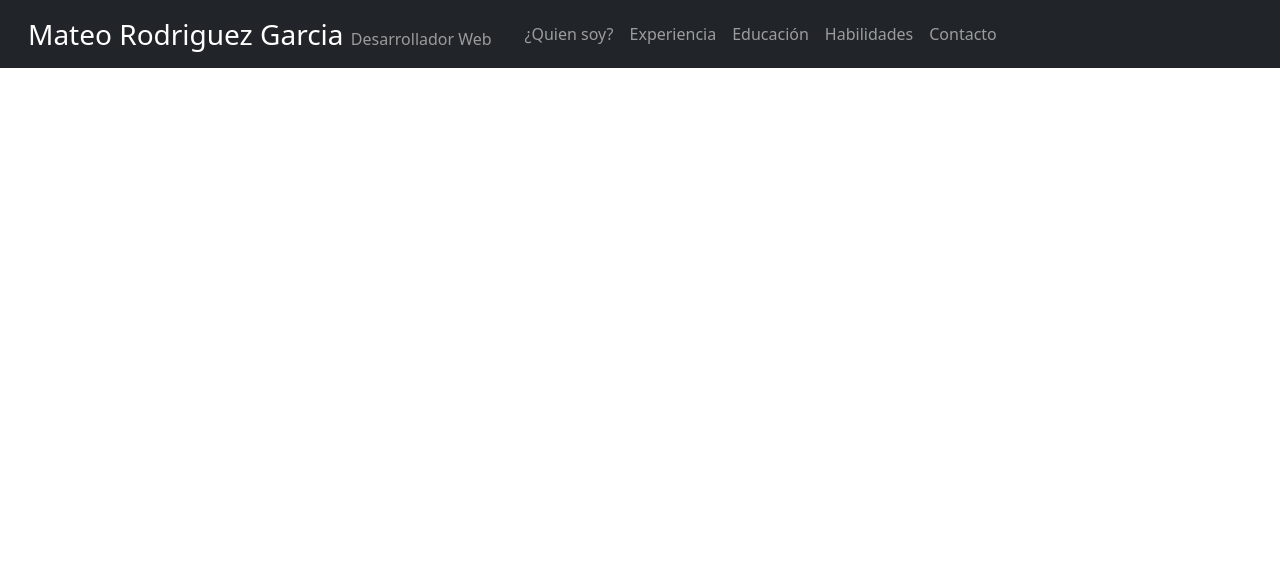
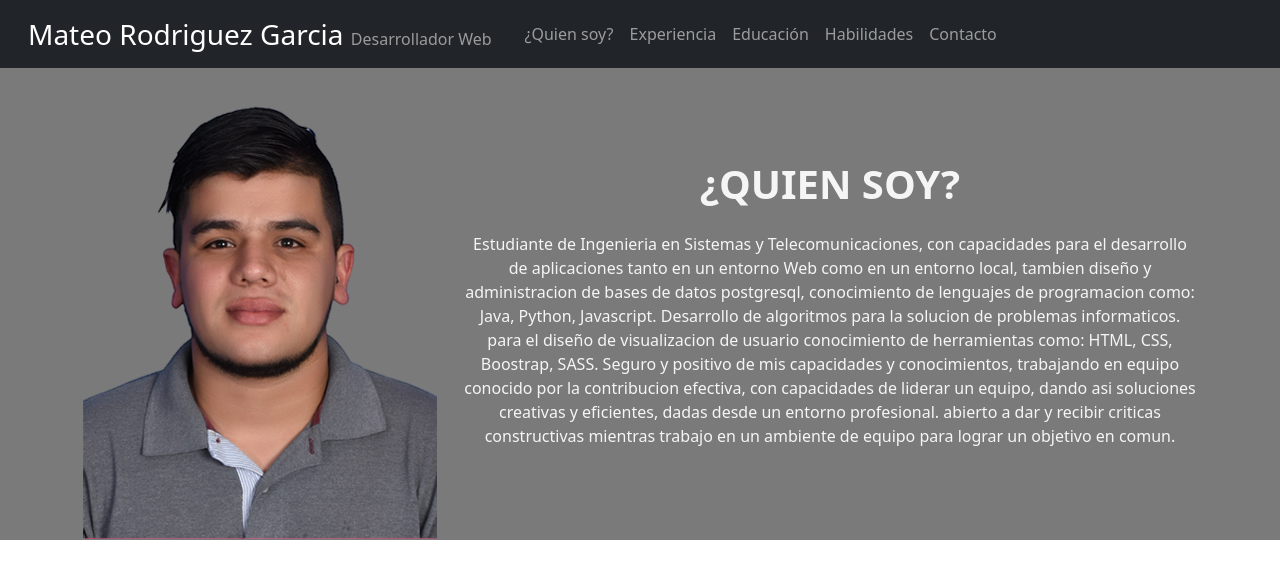
Before and after one commit to Mateo1310/curriculum-vitae-react, a React (Create React App) app: page / in a window 1280 px wide. Shown: the top 578 px of the page. Built offline with nearby package versions, Linux system fonts and the light colour scheme.

Commit message:
Añadiendo Header 'ÂÂ¿Quien soy?'

```diff
--- a/src/App.css
+++ b/src/App.css
@@ -1,4 +1,3 @@
 .App {
   text-align: center;
-  background-color: #7a7a7a;
 }
--- a/src/App.js
+++ b/src/App.js
@@ -2,16 +2,13 @@ import './App.css';
 import React from 'react';
 import 'bootstrap/dist/css/bootstrap.min.css';
 import Navegacion from './components/nav-bar';
-import { Row } from 'react-bootstrap';
+import Header from './components/header';
 
 const App = () => {
   return (
-    <div className="App" id='home'>
-      <Navegacion/>
-      <div className="container">
-        <Row>
-        </Row>
-      </div>
+    <div className="App">
+      <Navegacion id='home'/>
+      <Header id='quien-soy'/>
     </div>
   );
 }
--- /dev/null
+++ b/src/components/header/index.jsx
@@ -0,0 +1,29 @@
+import React from "react";
+import './styles/styles.css'
+import { Container, Row } from "react-bootstrap";
+import Foto from './img/foto-mateo.png';
+
+const Header = () => {
+    return(
+        <div className="container-header">
+            <Container>
+                <Row className="align-items-center justify-items-center">
+                    <div className="col-sm-12 col-md-12 col-lg-6 col-xl-4">
+                        <img src={Foto} alt="Foto Curriculum"/>
+                    </div>
+                    <div className="col-sm-12 col-md-12 col-lg-6 col-xl-8">
+                        <Row className="my-3">
+                            <h1 className="fw-bold align-middle">¿QUIEN SOY?</h1>
+                        </Row>
+                        <Row>
+                            <p>Estudiante de Ingenieria en Sistemas y Telecomunicaciones, con capacidades para el desarrollo de aplicaciones tanto en un entorno Web como en un entorno local, tambien diseño y administracion de bases de datos postgresql, conocimiento de lenguajes de programacion como: Java, Python, Javascript.
+                                Desarrollo de algoritmos para la solucion de problemas informaticos. para el diseño de visualizacion de usuario conocimiento de herramientas como: HTML, CSS, Boostrap, SASS. Seguro y positivo de mis capacidades y conocimientos, trabajando en equipo conocido por la contribucion efectiva, con capacidades de liderar un equipo, dando asi soluciones creativas y eficientes, dadas desde un entorno profesional. abierto a dar y recibir criticas constructivas mientras trabajo en un ambiente de equipo para lograr un objetivo en comun.</p>
+                        </Row>
+                    </div>
+                </Row>
+            </Container>
+        </div>
+    );
+};
+
+export default Header;
--- /dev/null
+++ b/src/components/header/styles/styles.css
@@ -0,0 +1,5 @@
+.container-header {
+    color: #f5f5f5;
+    background-color: #7a7a7a;
+    width: 100%;
+}
--- a/src/components/nav-bar/index.jsx
+++ b/src/components/nav-bar/index.jsx
@@ -8,12 +8,12 @@ import Container from "react-bootstrap/Container";
 const Navegacion = () => {
     return(
         <div>
-            <Navbar bg="dark" variant="dark" expand="xl" fixed="top">
+            <Navbar bg="dark" variant="dark" expand="xl">
                 <Container fluid>
                     <Navbar.Brand href="#home" className="fs-3 mx-3">Mateo Rodriguez Garcia <span>Desarrollador Web</span></Navbar.Brand>
                     <Navbar.Toggle aria-controls="navbarScroll"/>
-                    <Navbar.Collapse id="navbarScroll" className="justify-content-end">
-                        <Nav className="me-auto my-2 my-lg-0" style={{ maxHeight: '250px' }} navbarScroll>
+                    <Navbar.Collapse id="navbarScroll">
+                        <Nav className="me-auto my-2 my-lg-0 justify-content-end" style={{ maxHeight: '250px' }} navbarScroll>
                         |   <Nav.Link href="#quien-soy">¿Quien soy?</Nav.Link>
                             <Nav.Link href="#experiencia">Experiencia</Nav.Link>
                             <Nav.Link href="#educacion">Educación</Nav.Link>
```
Also changed, not shown: src/components/header/img/foto-mateo.png (added).
